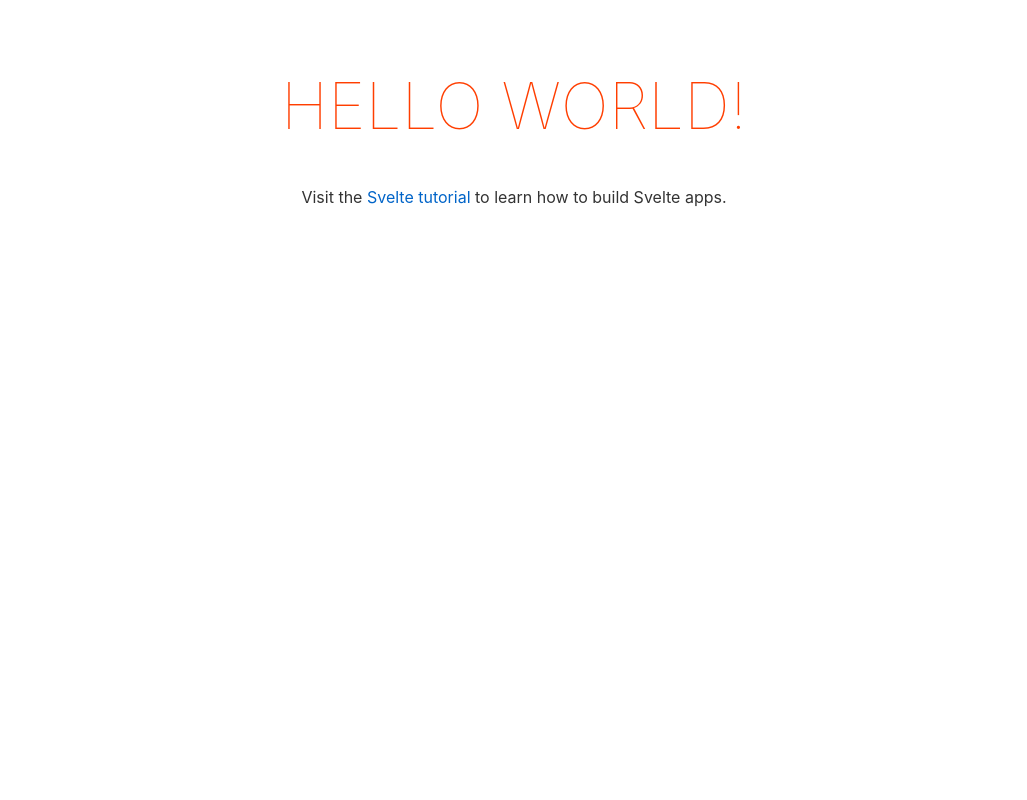
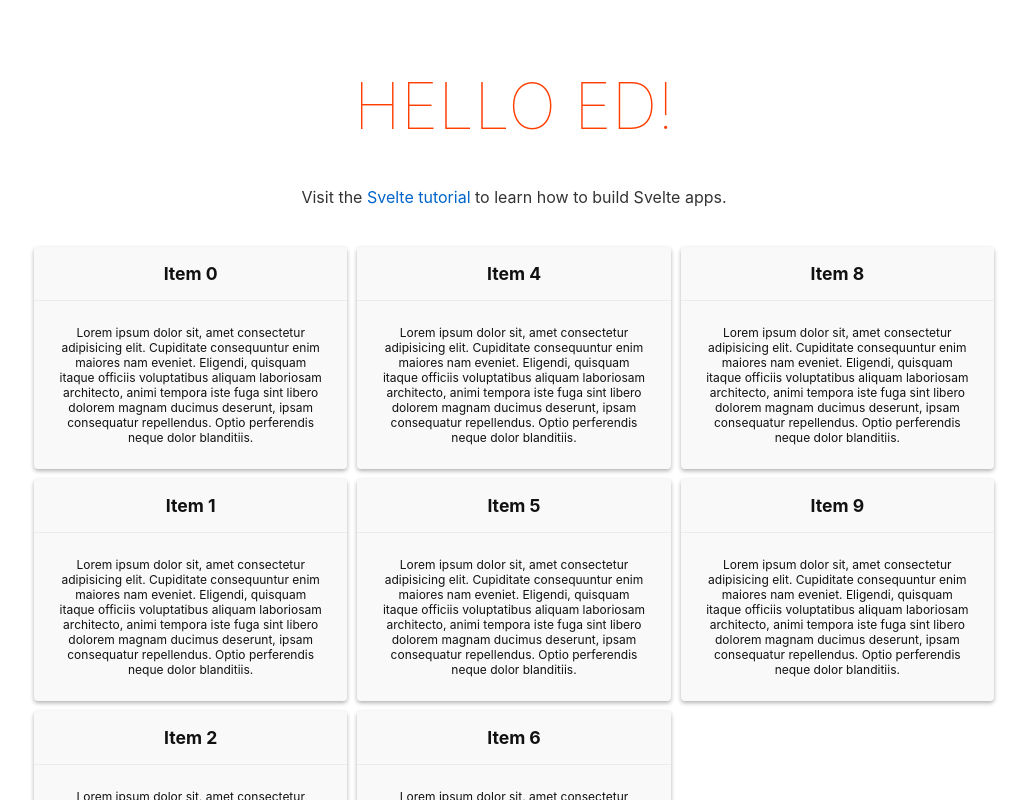
Before and after one commit to edzillion/trending-github-repos, a Svelte app: page / in a window 1280 px wide. Shown: the top 800 px of the page, without its empty margins (126-1153 px from the left). Built offline with nearby package versions, Linux system fonts and the light colour scheme.

Commit message:
masonry layout

```diff
--- a/src/App.svelte
+++ b/src/App.svelte
@@ -1,10 +1,12 @@
 <script>
-	export let name;
+	import Masonry from './Masonry.svelte'
+	let name = 'Ed';
 </script>
 
 <main>
 	<h1>Hello {name}!</h1>
 	<p>Visit the <a href="https://svelte.dev/tutorial">Svelte tutorial</a> to learn how to build Svelte apps.</p>
+	<Masonry></Masonry>
 </main>
 
 <style>
--- /dev/null
+++ b/src/Masonry.svelte
@@ -0,0 +1,97 @@
+<script lang="ts">
+  let items = [0,1,2,3,4,5,6,7,8,9];
+</script>
+
+<div class="masonry-wrapper">
+  <div class="masonry">
+    {#each items as item}
+      <div class="masonry-item">
+        <div class="masonry-content">
+          <!-- <img src="{item.src}" alt="{item.altText}"> -->
+          <h3 class="masonry-title">Item {item}</h3>
+          <p class="masonry-description">Lorem ipsum dolor sit, amet consectetur adipisicing elit. Cupiditate consequuntur enim maiores nam eveniet. Eligendi, quisquam itaque officiis voluptatibus aliquam laboriosam architecto, animi tempora iste fuga sint libero dolorem magnam ducimus deserunt, ipsam consequatur repellendus. Optio perferendis neque dolor blanditiis.</p>
+        </div>
+    </div>
+   {/each}
+  </div>
+  <div class="masonry-footer">
+    <p>Created with &#10084; with <a href="//w3bits.com/tools/masonry-generator/" target="_blank" rel="external noopener nofollow">CSS Masonry Generator</a></p>
+  </div>
+</div>
+
+
+<style>
+
+  /* from https://w3bits.com/tools/masonry-generator/ */
+
+.masonry-wrapper {
+  padding: 1.5em;
+  max-width: 960px;
+  margin-right: auto;
+  margin-left: auto;
+}
+.masonry {
+  columns: 1;
+  column-gap: 10px;
+}
+.masonry-item {
+  display: inline-block;
+  vertical-align: top;
+  margin-bottom: 10px;
+}
+@media only screen and (max-width: 1023px) and (min-width: 768px) {  .masonry {
+    columns: 2;
+  }
+}
+@media only screen and (min-width: 1024px) {
+  .masonry {
+    columns: 3;
+  }
+}
+.masonry-item, .masonry-content {
+  border-radius: 4px;
+  overflow: hidden;
+}
+.masonry-item {
+  filter: drop-shadow(0px 2px 2px rgba(0, 0, 0, .3));
+  transition: filter .25s ease-in-out;
+}
+.masonry-item:hover {
+  filter: drop-shadow(0px 5px 5px rgba(0, 0, 0, .3));
+}
+.masonry-content {
+  overflow: hidden;
+}
+.masonry-item {
+  color: #111111;
+  background-color: #f9f9f9;
+}
+.masonry-title, .masonry-description {
+  margin: 0;
+}
+.masonry-title {
+  font-weight: 700;
+  font-size: 1.1rem;
+  padding: 1rem 1.5rem;
+}
+.masonry-description {
+  padding: 1.5rem;
+  font-size: .75rem;
+  border-top: 1px solid rgba(0, 0, 0, .05);
+}
+.masonry-footer {
+  font-size: .75em;
+  opacity: .25;
+  text-align: center;
+  padding-top: 3em;
+  padding-bottom: 3em;
+  margin-bottom: -1.5em;
+  transition: opacity 1s ease-in-out;
+}
+.masonry-footer a {
+  color: currentColor;
+}
+.masonry-footer:hover, .masonry-footer:active, .masonry-footer:focus {
+  opacity: .75;
+}
+</style>
--- a/src/main.js
+++ b/src/main.js
@@ -2,9 +2,6 @@ import App from './App.svelte';
 
 const app = new App({
 	target: document.body,
-	props: {
-		name: 'world'
-	}
 });
 
 export default app;
```
Also changed, not shown: 1 other file (tests, documents, lock files or other folders).
